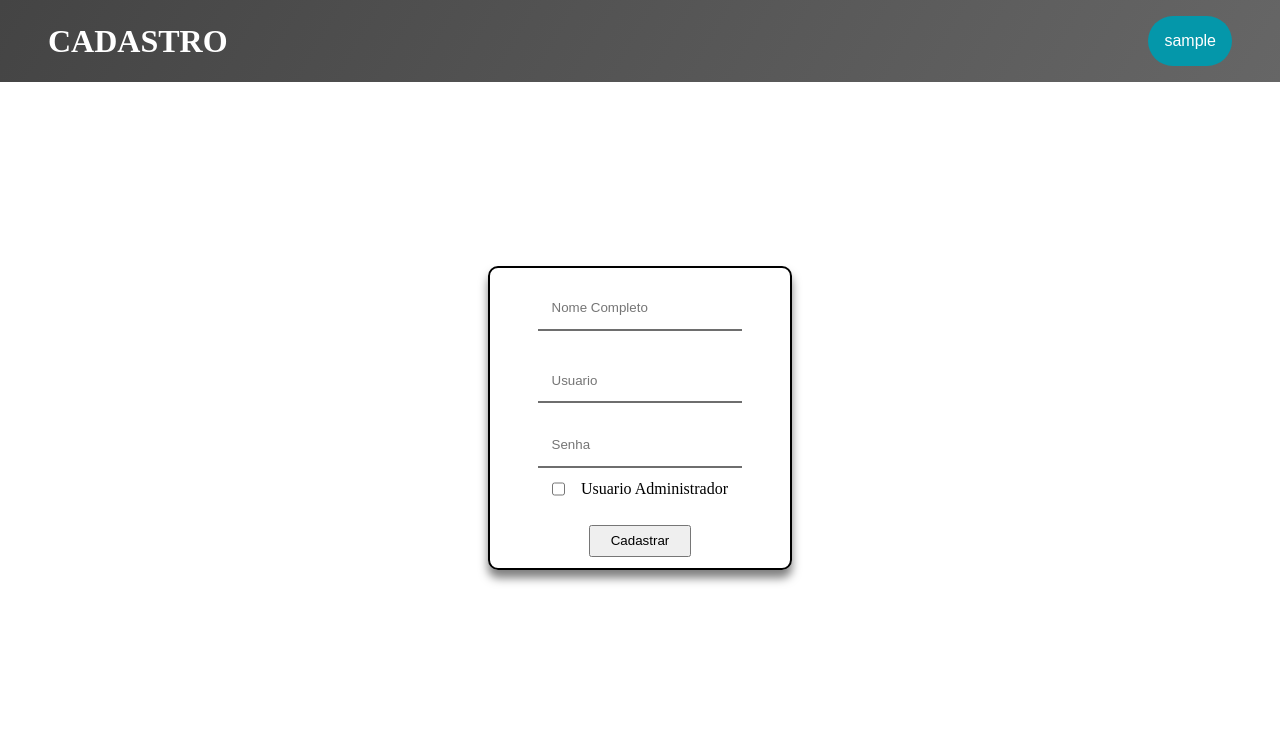
After one commit to Jhonatan-port/Analisa-Total, a Flask app: page /cadastroUsuario in a window 1280 px wide. The commit adds this page. Shown: the top 737 px of the page. Run offline with Flask 2, Linux system fonts and the light colour scheme; the visitor is signed in with stand-in values (Sample User, id 1); some libraries are stand-ins or nearby versions.

Commit message:
adicionadas as telas de listagem e cadastro de usuarios

```diff
--- a/analisaTotal.py
+++ b/analisaTotal.py
@@ -6,7 +6,7 @@ from flask_wtf.csrf import CSRFProtect
 
 
 app = Flask(__name__)
-app.config.from_pyfile('configBD.py')
+app.config.from_pyfile('./setups/configBD.py')
 
 db = SQLAlchemy(app)
 bcrypt = Bcrypt(app)
--- a/helpers.py
+++ b/helpers.py
@@ -7,7 +7,7 @@ class FormularioValidaUser(FlaskForm):
     senha = PasswordField('Senha', [validators.data_required(), validators.length(min=1, max=100)], render_kw={'placeholder': 'Senha'})
     login = SubmitField('Login')
 
-class FormularioCadastraUser(FlaskForm):
+class FormularioCadastraUsuario(FlaskForm):
     nickname = StringField('Nickname', [validators.data_required(), validators.length(min=1, max=50)], render_kw={'placeholder': 'Usuario'})
     senha = PasswordField('Senha', [validators.data_required(), validators.length(min=1, max=100)], render_kw={'placeholder': 'Senha'})
     nome = StringField('Nome', [validators.data_required(), validators.length(min=1, max=20)], render_kw={'placeholder': 'Nome Completo'})
--- a/static/login.css
+++ b/static/form__user.css
@@ -1,4 +1,4 @@
-.div__login{
+.div__central{
     height: 80vh;
     display: flex;
     align-items: center;
@@ -6,11 +6,12 @@
     flex-direction: column;
 }
 
-.form__login{
+.form{
     display: flex;
     flex-direction: column;
     align-items: center;
     justify-content: center;
+    gap: 0.8rem;
     border-style: solid;
     border-width: 2px;
     border-radius: 10px;
@@ -34,3 +35,7 @@
 .form__botao:hover{
     cursor: pointer;
 }
+.form__check{
+    display: flex ;
+    gap: 1rem;
+}
--- a/static/home.css
+++ b/static/home.css
@@ -94,6 +94,7 @@
     text-decoration: none;
     color: darkgrey;
     margin-left: 1em;
+
 }
 
 .texto__review {
@@ -101,3 +102,14 @@
     overflow: hidden;
     white-space: nowrap;
 }
+
+.btn__padrao{
+
+        background-color: #0497aa;
+        color: white;
+        padding: 16px;
+        font-size: 16px;
+        border: none;
+        border-radius: 50px;
+
+}
--- /dev/null
+++ b/templates/cadastroUsuario.html
@@ -0,0 +1,29 @@
+{% extends "template.html" %}
+{% block conteudo %}
+<link rel="stylesheet" href="{{ url_for('static', filename = 'form__user.css') }}">
+<section class="">
+    <div class="div__central">
+        <form method="POST" action="{{ url_for('validaCadastro') }}" class="form">
+            {{ form.csrf_token() }}
+            <!--necessario para o formulario.-->
+
+            <div class="form__div">
+                {{ form.nome(class="form__campo") }}
+            </div>
+            <div class="form__div">
+                {{ form.nickname(class="form__campo") }}
+            </div>
+            <div>
+                {{ form.senha(class="form__campo") }}
+            </div>
+            <div class="form__check">
+                {{ form.admin() }}
+                <p>Usuario Administrador</p>
+            </div>
+            <div>
+                {{ form.cadastrar(class="form__botao") }}
+            </div>
+        </form>
+    </div>
+</section>
+{%endblock%}
--- /dev/null
+++ b/templates/erro.html
@@ -0,0 +1 @@
+<h1>ERRO</h1>
--- a/templates/login.html
+++ b/templates/login.html
@@ -1,8 +1,8 @@
 {% extends "template.html" %}
 {% block conteudo %}
-<link rel="stylesheet" href="{{ url_for('static', filename='login.css') }}">
-<div class="div__login">
-    <form method="POST" action="{{ url_for('autenticar') }}" class="form__login">
+<link rel="stylesheet" href="{{ url_for('static', filename='form__user.css') }}">
+<div class="div__central">
+    <form method="POST" action="{{ url_for('autenticar') }}" class="form">
         <input type="hidden" name="proxima" value="{{ proxima or url_for('index') }}">
         {{ form.csrf_token() }} <!--necessario para o formulario.-->
         <div class="form__div">
--- a/templates/template.html
+++ b/templates/template.html
@@ -20,7 +20,7 @@
             <div class="dropdown__opt">
                 <a href="{{ url_for('logoff') }}">Logoff</a>
                 {% if session['usuario_admin'] == True %}
-                <a href="{{ url_for('cadastroUser') }}">Adicionar usuario</a>
+                <a href="{{ url_for('listaUsuario') }}">Listar usuarios</a>
                 {%endif%}
             </div>
         </div>
--- a/views_user.py
+++ b/views_user.py
@@ -1,6 +1,6 @@
 from models import Usuarios
 from analisaTotal import app, db
-from helpers import FormularioValidaUser, FormularioCadastraUser
+from helpers import FormularioValidaUser, FormularioCadastraUsuario
 from flask import render_template, request,session, redirect, url_for
 from flask_bcrypt import check_password_hash, generate_password_hash
 
@@ -31,19 +31,27 @@ def logoff():
 
 
 
+@app.route('/listaUsuario')
+def listaUsuario():
+    if session['usuario_admin'] == True:
+        listaUsuarios = Usuarios.query.order_by(Usuarios.nickname)
+        return render_template('listaUsuario.html', titulo="Usuarios cadastrados", lista=listaUsuarios)
+    else:
+        return render_template('erro.html')
 
+@app.route('/cadastroUsuario')
+def cadastroUsuario():
 
-@app.route('/cadastroUser')
-def cadastroUser():
+    if session['usuario_admin'] == True:
+        form = FormularioCadastraUsuario()
 
-
-    form = FormularioCadastraUser()
-
-    return render_template('cadastroUser.html', form = form)
+        return render_template('cadastroUsuario.html', form = form, titulo="Cadastro")
+    else:
+        return render_template('erro.html')
 
 @app.route('/validaCadastro', methods=['POST',])
 def validaCadastro():
-    form = FormularioCadastraUser(request.form)
+    form = FormularioCadastraUsuario(request.form)
 
     #validando se o form foi preenchido corretamente
     if(not form.validate_on_submit()):
@@ -68,3 +76,12 @@ def validaCadastro():
 
 
     return redirect(url_for('index'))
+
+@app.route("/removeUsuario/<nickname>")
+def removeUsuario(nickname):
+    if session['usuario_admin'] == True:
+        Usuarios.query.filter_by(nickname=nickname).delete()
+        db.session.commit()
+        return redirect(url_for('listaUsuario'))
+    else:
+        return redirect(url_for('index'))
```
Also changed, not shown: configBD.py (deleted, +0 -15 lines), templates/cadastroUser.html (deleted, +0 -25 lines), templates/listaUsuario.html (added, +23 -0 lines), 1 other file.
